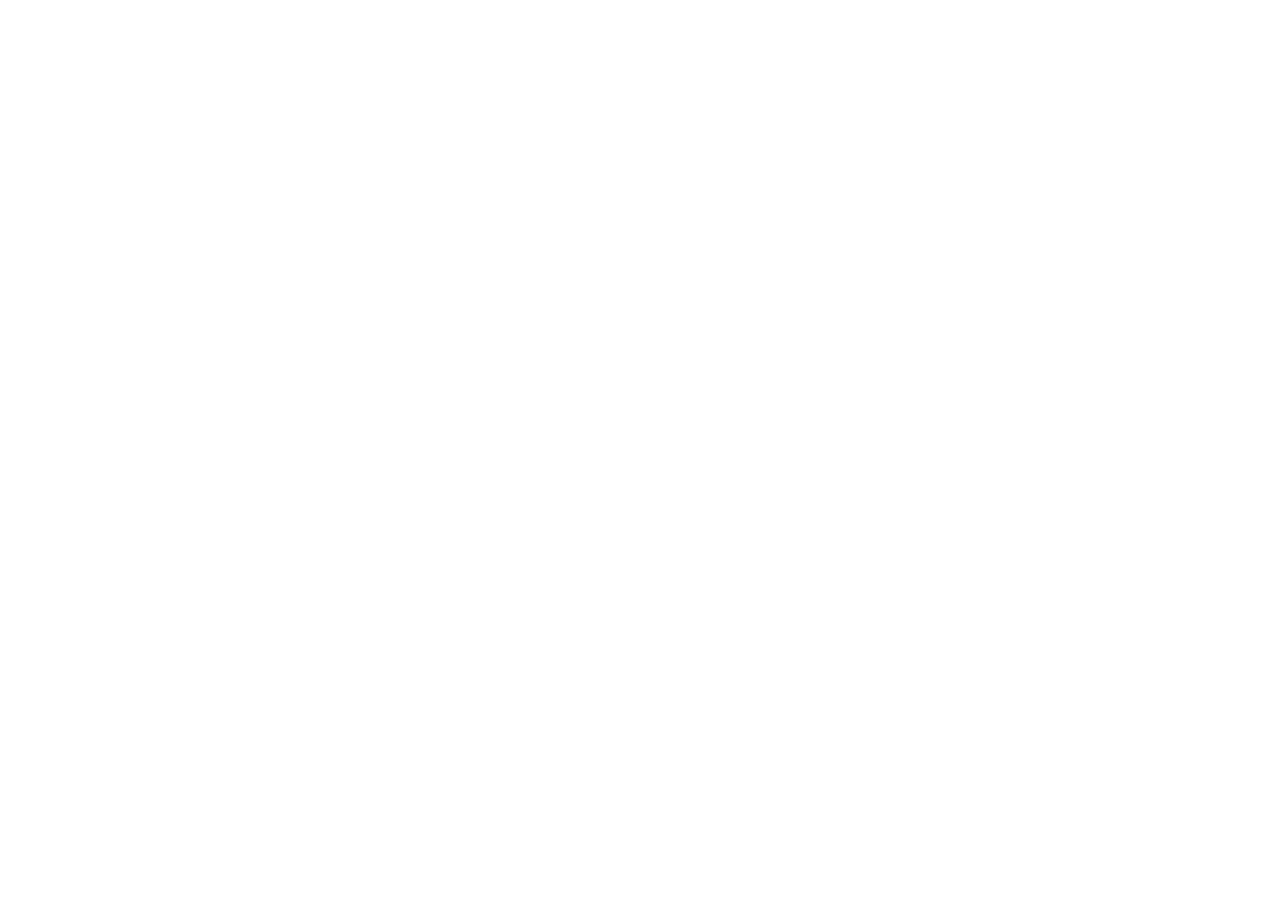
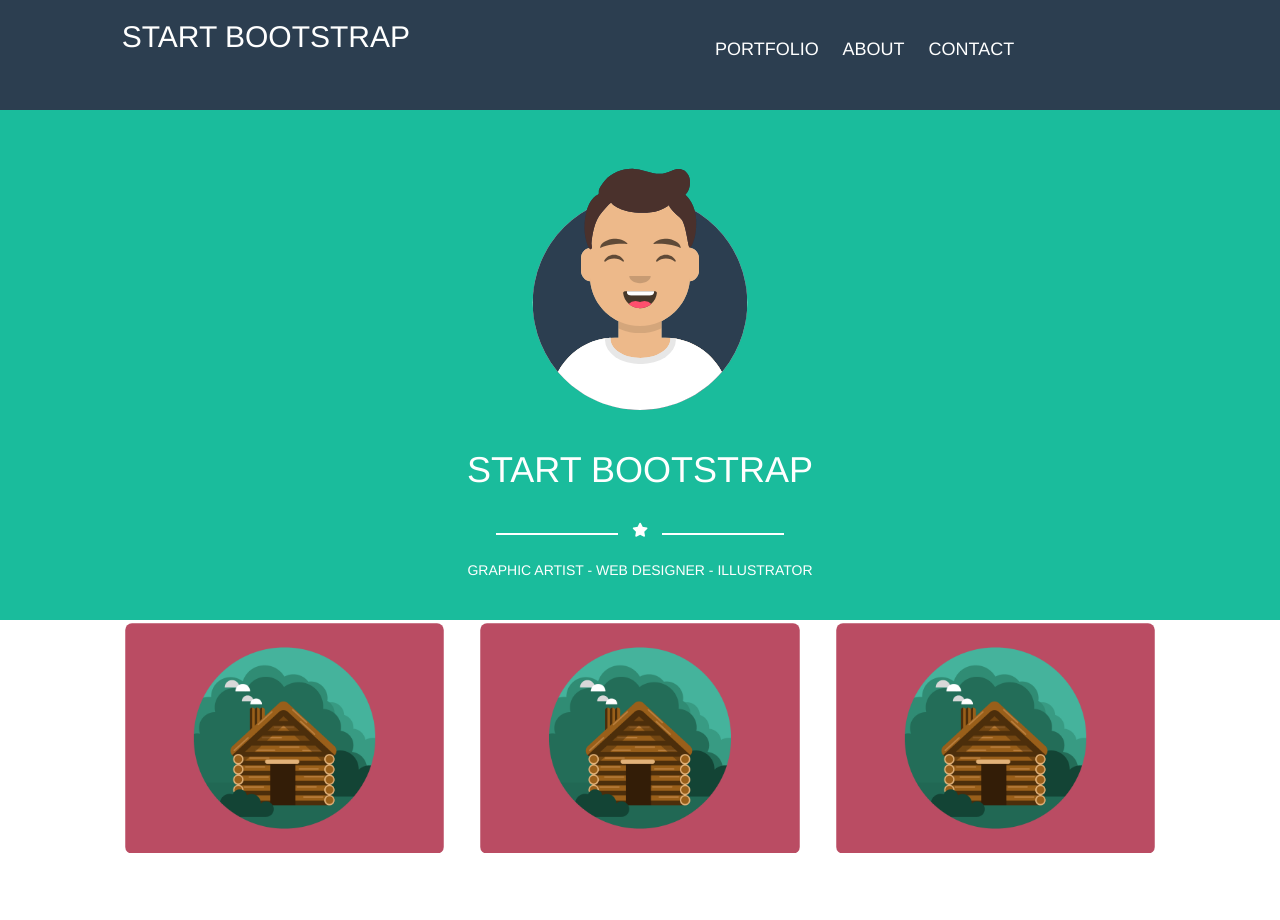
Before and after one commit to AleColumn99/html-css-bootstrap-freelancer, a plain HTML site: page index.html in a window 1280 px wide. Before the commit the page ends 800 px from the top, so only its background shows below. Drawn offline with nearby package versions, Linux system fonts and the light colour scheme.

Commit message:
fuine pomeriggio - ancora va finito

```diff
--- a/assets/css/style.css
+++ b/assets/css/style.css
@@ -0,0 +1,71 @@
+/* LISTE INLINE */
+
+li {
+  list-style: none;
+}
+
+.inline-menu li {
+  display: inline-block;
+  padding-left: 20px;
+}
+
+/* HEADER */
+
+header.container-fluid {
+  min-height: 100px;
+  text-transform: uppercase;
+  color: white;
+  background-color: #2C3E50;
+}
+
+header {
+  line-height: 100px;
+}
+
+/* MAIN */
+
+/* MAIN-HEADER */
+
+main .main-header.container-fluid {
+  min-height: 300px;
+  text-transform: uppercase;
+  color: white;
+  background-color: #1ABC9C;
+}
+
+main .main-header .row {
+  text-align: center;
+}
+
+main .main-header .row [class*="col-"] {
+  margin-bottom: 20px;
+}
+
+main .main-header .row img {
+  text-align: center;
+  margin-top: 50px;
+  height: 250px;
+}
+
+main .main-header .divider-line {
+  display: inline-block;
+  height: 2px;
+  width: 20%;
+  margin: 0 10px;
+  background-color: white;
+}
+
+/* MAIN-CONTENT */
+
+main .main-content.container-fluid {
+  min-height: 300px;
+  text-transform: uppercase;
+  color: #333333;
+  background-color: white;
+}
+
+main .main-content.container-fluid .portfolio-cards img {
+  width: 100%;
+  border-radius: 10px;
+  padding: 1%;
+}
--- a/index.html
+++ b/index.html
@@ -6,6 +6,7 @@
     <meta charset="UTF-8">
     <meta http-equiv="X-UA-Compatible" content="IE=edge">
     <meta name="viewport" content="width=device-width, initial-scale=1.0">
+    <link rel="stylesheet" href="https://cdnjs.cloudflare.com/ajax/libs/font-awesome/5.15.3/css/all.min.css" integrity="sha512-iBBXm8fW90+nuLcSKlbmrPcLa0OT92xO1BIsZ+ywDWZCvqsWgccV3gFoRBv0z+8dLJgyAHIhR35VZc2oM/gI1w==" crossorigin="anonymous" />
     <link rel="stylesheet" href="https://maxcdn.bootstrapcdn.com/bootstrap/3.3.7/css/bootstrap.min.css" integrity="sha384-BVYiiSIFeK1dGmJRAkycuHAHRg32OmUcww7on3RYdg4Va+PmSTsz/K68vbdEjh4u" crossorigin="anonymous">
     <link rel="stylesheet" href="assets/css/style.css">
     <title>Bootstrap Excercise</title>
@@ -14,6 +15,84 @@
 
   <body>
 
+    <header class="container-fluid">
+      <div class="row">
+        <div class="col-sm-offset-1 col-sm-10 col-xs-offset-1 col-xs-10">
+          <div class="row header-nav">
+            <div class="col-sm-6 col-xs-9">
+              <h2>start bootstrap</h2>
+            </div>
+            <div class="col-sm-6 hidden-xs">
+              <nav>
+                <ul class="inline-menu">
+                  <li>
+                    <h4>
+                      portfolio
+                    </h4>
+                  </li>
+                  <li>
+                    <h4>
+                      about
+                    </h4>
+                  </li>
+                  <li>
+                    <h4>
+                      contact
+                    </h4>
+                  </li>
+                </ul>
+              </nav>
+            </div>
+          </div>
+        </div>
+      </div>
+    </header>
+
+    <main>
+
+      <div class="main-header container-fluid">
+        <div class="row">
+          <div class="col-sm-offset-3 col-sm-6">
+            <div class="row">
+              <div class="col-sm-12">
+                <img src="assets/img/avatar.svg">
+              </div>
+              <div class="col-sm-12">
+                <h1>start bootstrap</h1>
+              </div>
+              <div class="col-sm-12">
+                <div class="divider-line"></div>
+                <i class="fas fa-star"></i>
+                <div class="divider-line"></div>
+              </div>
+              <div class="col-sm-12">
+                graphic artist - web designer - illustrator
+              </div>
+            </div>
+          </div>
+        </div>
+      </div>
+
+      <div class="main-content container-fluid">
+        <div class="row">
+          <div class="col-sm-offset-1 col-sm-10">
+            <div class="row">
+              <div class="col-md-4 col-sm-6 col-xs-12 portfolio-cards">
+                <img src="assets/img/cabin.png" alt="">
+              </div>
+              <div class="col-md-4 col-sm-6 col-xs-12 portfolio-cards">
+                <img src="assets/img/cabin.png" alt="">
+              </div>
+              <div class="col-md-4 col-sm-6 col-xs-12 portfolio-cards">
+                <img src="assets/img/cabin.png" alt="">
+              </div>
+            </div>
+          </div>
+        </div>
+      </div>
+
+    </main>
+
   </body>
 
 </html>
```
